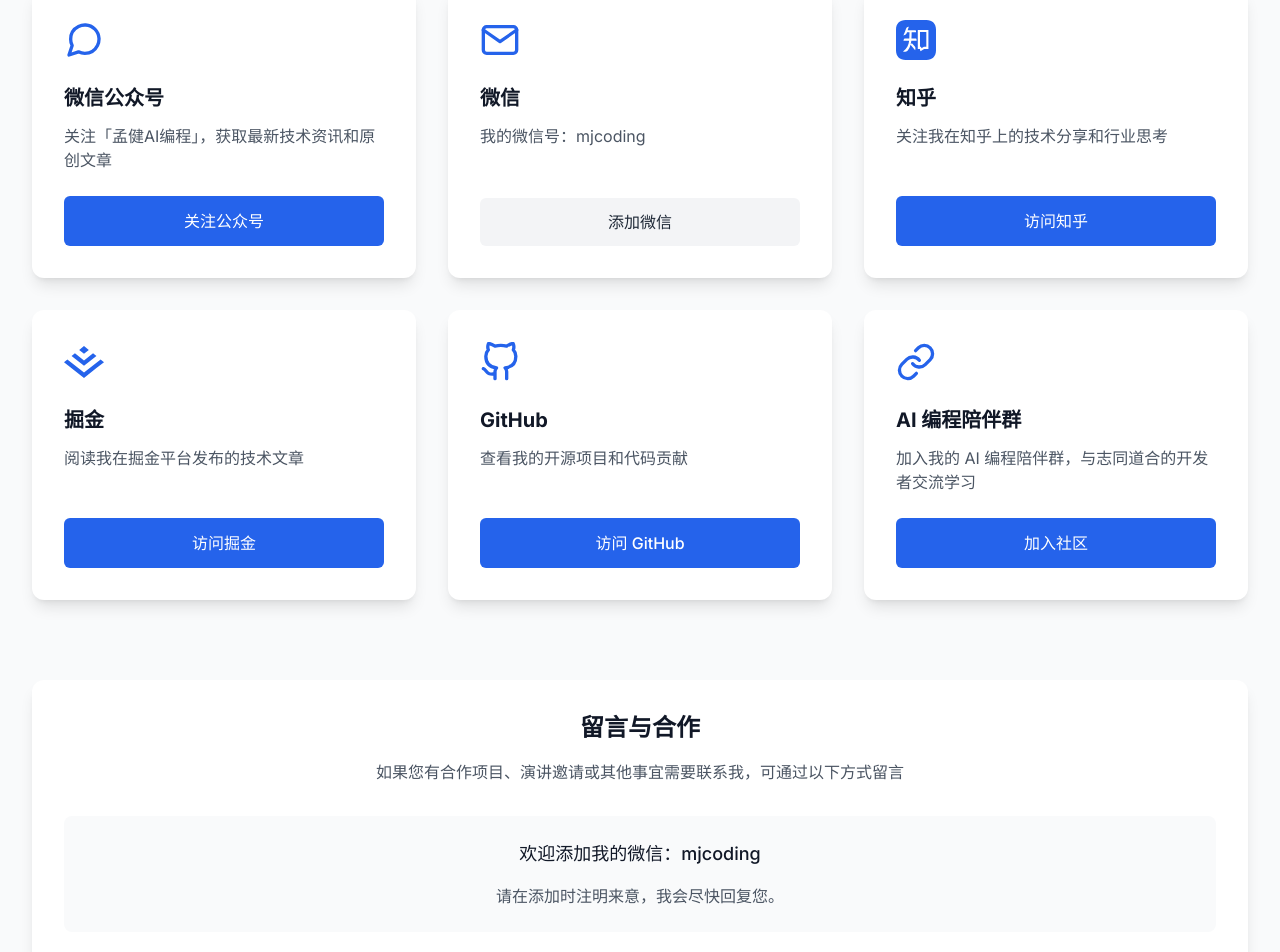
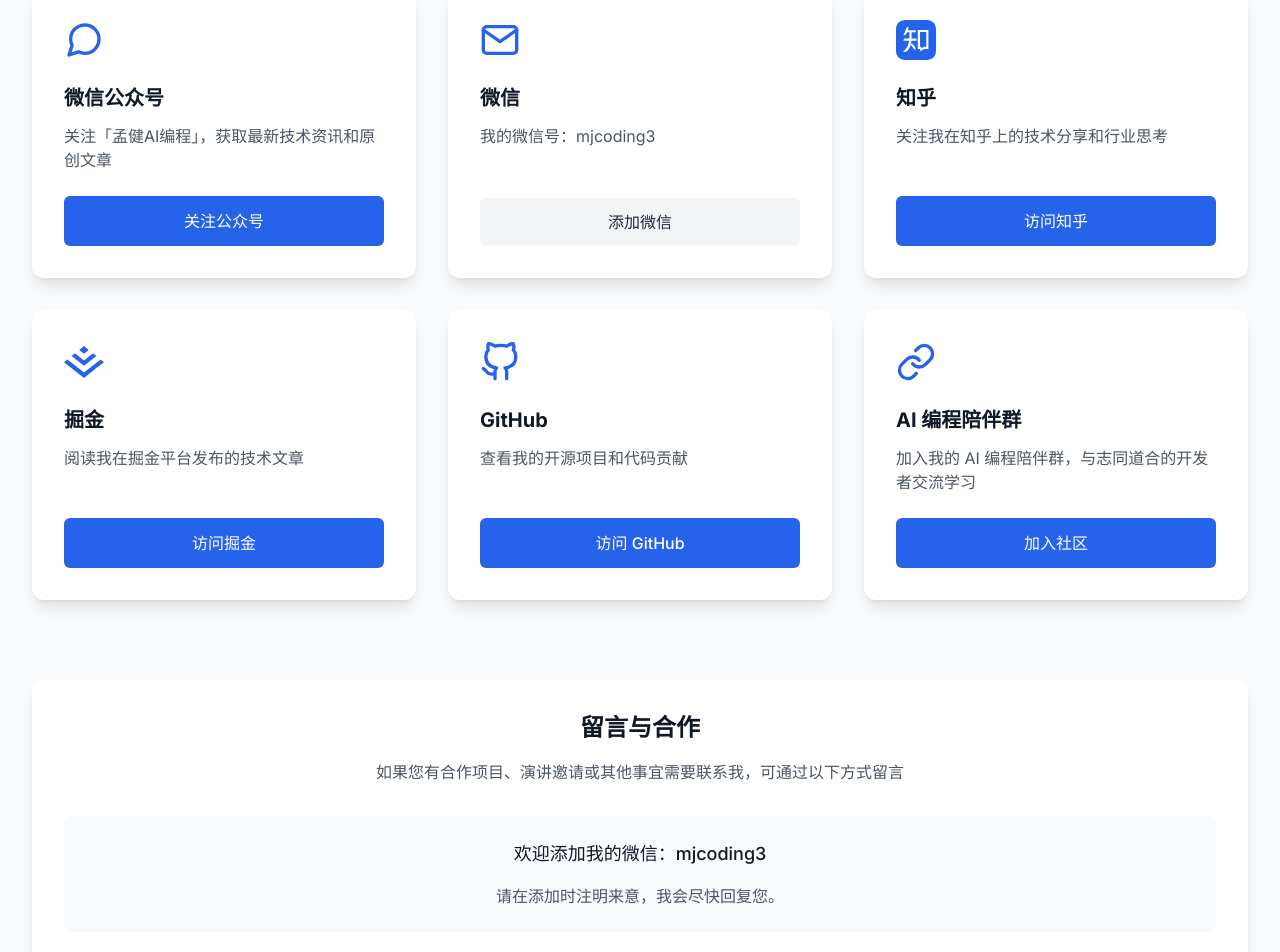
Before and after one commit to mengjian-github/homepage, a Next.js app: page /contact in a window 1280 px wide. Shown: the part 320-1272 px from the top of the page. Built offline with nearby package versions, Linux system fonts and the light colour scheme.

Commit message:
更新联系方式：微信号改为mjcoding3，更新编程陪伴群链接，添加最新微信二维码

```diff
--- a/app/blog/page.tsx
+++ b/app/blog/page.tsx
@@ -67,7 +67,7 @@
     title: "加入孟健的AI编程陪伴群",
     description: "邀请你加入我创建的AI编程陪伴群，共同学习、交流AI与编程技术，分享前沿资讯。",
     date: "2023-12-01",
-    link: "https://mp.weixin.qq.com/s/IkluVSLTf4nvlOJbLfZyGg",
+    link: "https://mp.weixin.qq.com/s/Z4k_5_waWJbRRo5lZBZmog",
     image: null,
     color: "from-blue-400 to-indigo-500",
     icon: <FiUsers className="w-12 h-12" />,
@@ -179,7 +179,7 @@
             </p>
             <div className="flex justify-center">
               <a
-                href="https://mp.weixin.qq.com/s/IkluVSLTf4nvlOJbLfZyGg"
+                href="https://mp.weixin.qq.com/s/Z4k_5_waWJbRRo5lZBZmog"
                 target="_blank"
                 rel="noopener noreferrer"
                 className="px-6 py-3 bg-blue-600 hover:bg-blue-700 text-white font-medium rounded-lg transition-colors inline-flex items-center"
--- a/app/components/Footer.tsx
+++ b/app/components/Footer.tsx
@@ -34,7 +34,7 @@
     },
     {
       icon: <FiMessageCircle className="w-5 h-5" />,
-      href: 'https://mp.weixin.qq.com/s/IkluVSLTf4nvlOJbLfZyGg',
+      href: 'https://mp.weixin.qq.com/s/Z4k_5_waWJbRRo5lZBZmog',
       label: '微信公众号'
     },
   ];
--- a/app/components/ResumePDF.tsx
+++ b/app/components/ResumePDF.tsx
@@ -226,7 +226,7 @@
           </View>
         </View>
         <View style={styles.contactRow}>
-          <Text style={styles.contactItem}>微信: mjcoding</Text>
+          <Text style={styles.contactItem}>微信: mjcoding3</Text>
           <Text style={styles.contactItem}>•</Text>
           <Text style={styles.contactItem}>个人网站: mengjian.site</Text>
           <Text style={styles.contactItem}>•</Text>
--- a/app/contact/page.tsx
+++ b/app/contact/page.tsx
@@ -17,12 +17,12 @@
     title: "微信公众号",
     description: "关注「孟健AI编程」，获取最新技术资讯和原创文章",
     action: "关注公众号",
-    link: "https://mp.weixin.qq.com/s/IkluVSLTf4nvlOJbLfZyGg"
+    link: "https://mp.weixin.qq.com/s/Z4k_5_waWJbRRo5lZBZmog"
   },
   {
     icon: <FiMail className="h-10 w-10" />,
     title: "微信",
-    description: "我的微信号：mjcoding",
+    description: "我的微信号：mjcoding3",
     action: "添加微信",
     link: null
   },
@@ -52,7 +52,7 @@
     title: "AI 编程陪伴群",
     description: "加入我的 AI 编程陪伴群，与志同道合的开发者交流学习",
     action: "加入社区",
-    link: "https://mp.weixin.qq.com/s/IkluVSLTf4nvlOJbLfZyGg"
+    link: "https://mp.weixin.qq.com/s/Z4k_5_waWJbRRo5lZBZmog"
   }
 ];
 
@@ -114,7 +114,7 @@
 
             <div className="text-center p-6 bg-gray-50 dark:bg-gray-700 rounded-lg">
               <p className="text-lg font-medium text-gray-900 dark:text-white mb-4">
-                欢迎添加我的微信：mjcoding
+                欢迎添加我的微信：mjcoding3
               </p>
               <p className="text-gray-600 dark:text-gray-300">
                 请在添加时注明来意，我会尽快回复您。
--- a/app/page.tsx
+++ b/app/page.tsx
@@ -136,7 +136,7 @@
                   <SiJuejin className="w-6 h-6" />
                 </a>
                 <a
-                  href="https://mp.weixin.qq.com/s/IkluVSLTf4nvlOJbLfZyGg"
+                  href="https://mp.weixin.qq.com/s/Z4k_5_waWJbRRo5lZBZmog"
                   target="_blank"
                   rel="noopener noreferrer"
                   className="text-gray-500 hover:text-gray-900 dark:text-gray-400 dark:hover:text-white transition-colors duration-300 transform hover:scale-110"
@@ -524,7 +524,7 @@
               viewport={{ once: true }}
               transition={{ duration: 0.5, delay: 0.2 }}
               whileHover={{ scale: 1.05 }}
-              href="https://mp.weixin.qq.com/s/IkluVSLTf4nvlOJbLfZyGg"
+              href="https://mp.weixin.qq.com/s/Z4k_5_waWJbRRo5lZBZmog"
               target="_blank"
               rel="noopener noreferrer"
               className="inline-block px-8 py-4 bg-white text-blue-600 font-bold rounded-full shadow-lg hover:shadow-xl transition-all duration-300"
--- a/app/resume/page.tsx
+++ b/app/resume/page.tsx
@@ -99,11 +99,11 @@
                   掘金
                 </a>
                 <button
-                  onClick={() => window.alert('微信号：mjcoding')}
+                  onClick={() => window.alert('微信号：mjcoding3')}
                   className="flex items-center text-gray-600 dark:text-gray-300 hover:text-blue-600 dark:hover:text-blue-400 w-full text-left"
                 >
                   <SiWechat className="mr-2" />
-                  微信：mjcoding
+                  微信：mjcoding3
                 </button>
               </div>
             </div>
```
Also changed, not shown: public/images/wx.jpg (added).
